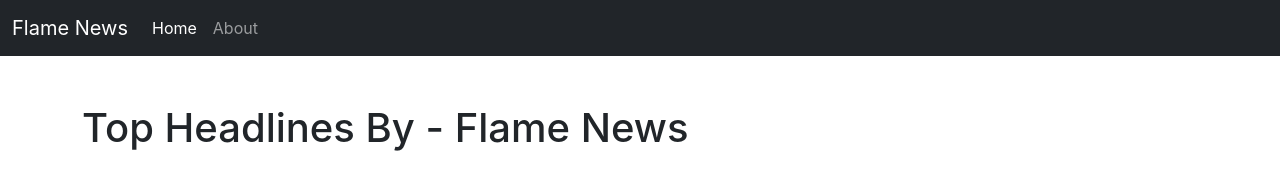
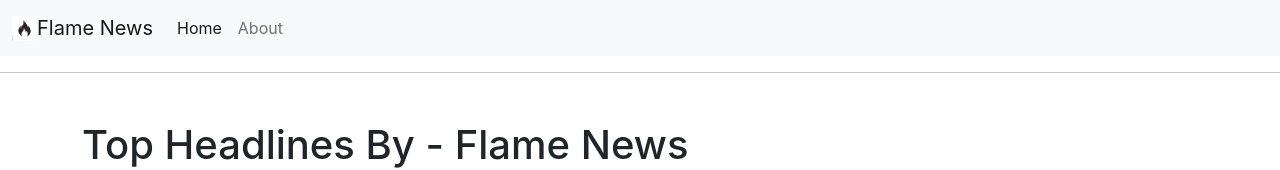
Before and after one commit to Revenant2909/News-website, a React (Create React App) app: page / in a window 1280 px wide. Shown: the top 170 px of the page. Built offline with nearby package versions, Linux system fonts and the light colour scheme; no server answers.

Commit message:
This is navbar

```diff
--- a/src/components/Navbar.js
+++ b/src/components/Navbar.js
@@ -1,11 +1,12 @@
 import React, { Component } from 'react'
-
+import flmicon from './flmicon.jpg'
+// import flmiconblack from './flmiconblack.jpg'
 export class Navbar extends Component {
   render() {
     return (<>
-    <nav className="navbar navbar-expand-lg navbar-dark bg-dark" >
+    <nav className="navbar navbar-expand-lg navbar-light bg-light">
   <div className="container-fluid">
-    {/* <img src="components/flmicon.jpg" alt="Could not load" /> */}
+  <img src={flmicon} alt='No image' width ="25px" />
     <a className="navbar-brand" href="/">Flame News</a>
     <button className="navbar-toggler" type="button" data-bs-toggle="collapse" data-bs-target="#navbarSupportedContent" aria-controls="navbarSupportedContent" aria-expanded="false" aria-label="Toggle navigation">
       <span className="navbar-toggler-icon"></span>
@@ -25,7 +26,8 @@
       </form> */}
     </div>
   </div>
-</nav></>
+</nav>
+<hr /></>
     )
   }
 }
```
